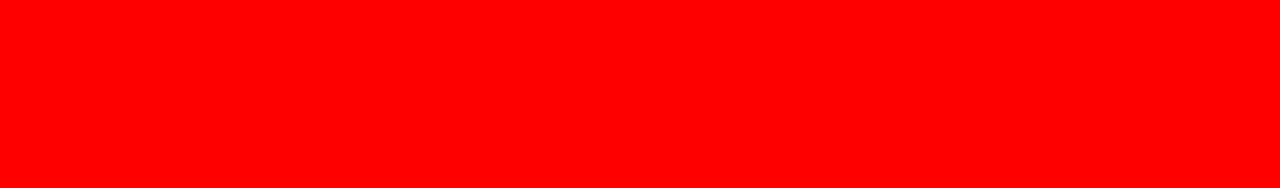
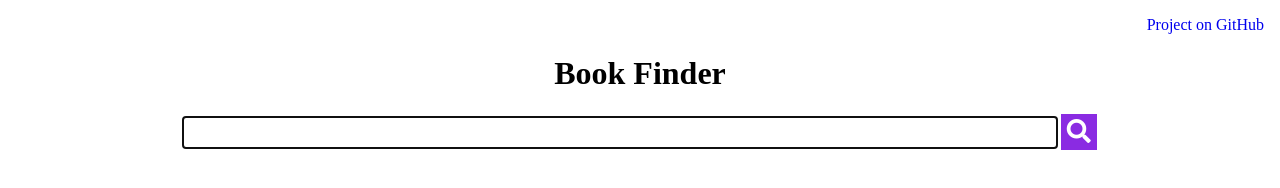
Before and after one commit to helloRupa/chingu-book-finder, a plain HTML site: page site/index.html in a window 1280 px wide. Drawn offline with Linux system fonts and the light colour scheme.

Commit message:
Start header and search layout

```diff
--- a/site/index.html
+++ b/site/index.html
@@ -2,20 +2,36 @@
 <!--[if lt IE 7]>      <html class="no-js lt-ie9 lt-ie8 lt-ie7"> <![endif]-->
 <!--[if IE 7]>         <html class="no-js lt-ie9 lt-ie8"> <![endif]-->
 <!--[if IE 8]>         <html class="no-js lt-ie9"> <![endif]-->
-<!--[if gt IE 8]><!--> <html class="no-js"> <!--<![endif]-->
+<!--[if gt IE 8]><!-->
+<html class="no-js">
+<!--<![endif]-->
+
 <head>
     <meta charset="utf-8">
     <meta http-equiv="X-UA-Compatible" content="IE=edge">
-        <title>Book Finder Using</title>
+    <title>Book Finder</title>
     <meta name="description" content="Search for books using the Google Books API. This is a project for Chingu.">
     <meta name="viewport" content="width=device-width, initial-scale=1">
+    <link rel="stylesheet" href="https://use.fontawesome.com/releases/v5.7.2/css/all.css" integrity="sha384-fnmOCqbTlWIlj8LyTjo7mOUStjsKC4pOpQbqyi7RrhN7udi9RwhKkMHpvLbHG9Sr" crossorigin="anonymous">
     <link rel="stylesheet" href="./styles/styles.css">
 </head>
+
 <body>
     <!--[if lt IE 7]>
             <p class="browsehappy">You are using an <strong>outdated</strong> browser. Please <a href="#">upgrade your browser</a> to improve your experience.</p>
         <![endif]-->
+    <header>
+        <nav><a href="https://github.com/helloRupa/chingu-book-finder" target="_blank">Project on GitHub</a></nav>
+        <h1>Book Finder</h1>
+        <form>
+            <input id="search-bar" type="text" name="search-bar" autofocus>
+            <button id="submit-search" type="submit"><i class="fa fa-search"></i></button>
+        </form>
+    </header>
+
+    <section id="results"></section>
 
     <script src="./scripts/main_methods.js"></script>
 </body>
+
 </html>
--- a/site/styles/styles.css
+++ b/site/styles/styles.css
@@ -1,3 +1,53 @@
 body {
-    background-color: red;
+    background-color: #FFF;
+    width: 100%;
+    font-family: Arial sans-serif;
+    font-size: 16px;
+    box-sizing: border-box;
+    margin: auto;
 }
+
+header {
+    padding: 1em;
+    margin: 0 auto 1em auto;
+}
+
+h1 {
+    font-size: 2em;
+    text-align: center;
+}
+
+nav {
+    text-align: right;
+    margin-bottom: 0.5em;
+}
+
+nav a {
+    text-decoration: none;
+}
+
+nav a:hover {
+    color: red;
+}
+
+form {
+    text-align: center;
+}
+
+input[type="text"] {
+    width: 70%;
+    box-sizing: border-box;
+    padding-left: 10px;
+    font-size: 1.5em;
+    border: none;
+    border-bottom: gray solid 1px;
+}
+
+button[type="submit"] {
+    display: inline-block;
+    height: 1.5em;
+    font-size: 1.5em;
+    border: none;
+    background-color: blueviolet;
+    color: white;
+}
```
Lines whose indentation alone changed are shown as unchanged.
